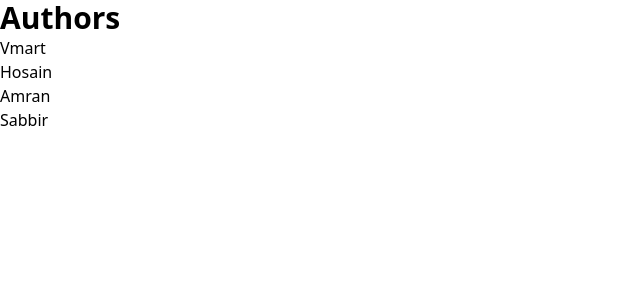
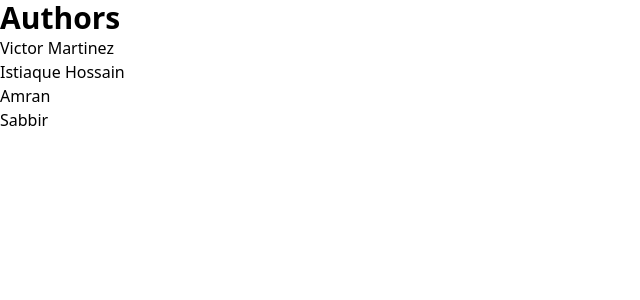
Before and after one commit to Vmart1234/WSU, a React (Create React App) app: page /authors in a window 1280 px wide. Shown: the top 300 px of the page, without its empty margins (0-640 px from the left). Built offline with nearby package versions, Linux system fonts and the light colour scheme.

Commit message:
added author

```diff
--- a/src/pages/Authors.js
+++ b/src/pages/Authors.js
@@ -8,8 +8,8 @@ export default function Authors() {
                     Authors
                     </h1>
                 <ul>
-                    <li><Link to="/vmart" >Vmart</Link></li>
-                    <li><Link to="/hossain">Hosain</Link></li>
+                    <li><Link to="/vmart" >Victor Martinez</Link></li>
+                    <li><Link to="/hossain">Istiaque Hossain </Link></li>
                     <li><Link to="/amran">Amran</Link></li>
                     <li><Link to="/sabbir">Sabbir</Link> </li>
                 </ul>
--- a/src/pages/Hossain.js
+++ b/src/pages/Hossain.js
@@ -1,7 +1,11 @@
 import {Link} from "react-router-dom"
 export default function Hossain(){
-    const imgAddress = ""
-    const bio = ""
+    const imgAddress = "https://firebasestorage.googleapis.com/v0/b/messenger1-933b3.appspot.com/o/cat.PNG?alt=media&token=91ced305-0b20-4e17-9e74-ebf7eb052b7b"
+    const bio = `
+
+    Istiaque Hossain is a final-year student at Wayne State University, majoring in computer science. He plans to do a master’s in computer science as well.
+    In his free time, he likes to play video games and spend time with his 3-month old kitten called Loki (pictured left). He also plays for the Valorant esports team of Wayne State University.
+    `
     return (
         <>
         <div className="w-3/4 ">
```
